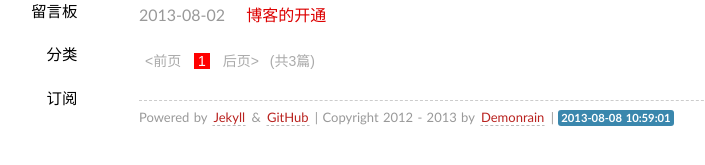
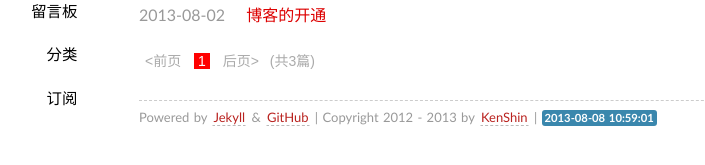
Before and after one commit to kenshinnet/blog, a Jekyll site: the page built from index.html, in a window 1280 px wide. Shown: the part 174-339 px from the top of the page, without its empty margins (201-906 px from the left). Built offline with Jekyll 4.4.1, drawn with Linux system fonts in a browser that asks for light colours; some web fonts are replaced; Markdown is read by kramdown in place of the engine named in the settings; the list of posts is cut into pages by our own code; comment, search, counter and statistics services are not loaded.

Commit message:
Update default.html

```diff
--- a/_layouts/default.html
+++ b/_layouts/default.html
@@ -57,7 +57,7 @@
       </div>
 
     <footer>
-        <p><small>Powered by <a href="https://github.com/mojombo/jekyll">Jekyll</a> & <a href="http://pages.github.com">GitHub</a> | Copyright 2012 - {{site.time | date:"%Y"}} by <a href="{{ site.baseurl }}/about/">Demonrain</a> | <span class="label label-info" id="timeSpan"></span></small></p>
+        <p><small>Powered by <a href="https://github.com/mojombo/jekyll">Jekyll</a> & <a href="http://pages.github.com">GitHub</a> | Copyright 2012 - {{site.time | date:"%Y"}} by <a href="{{ site.baseurl }}/about/">KenShin</a> | <span class="label label-info" id="timeSpan"></span></small></p>
     </footer>
 
     </div>
```
